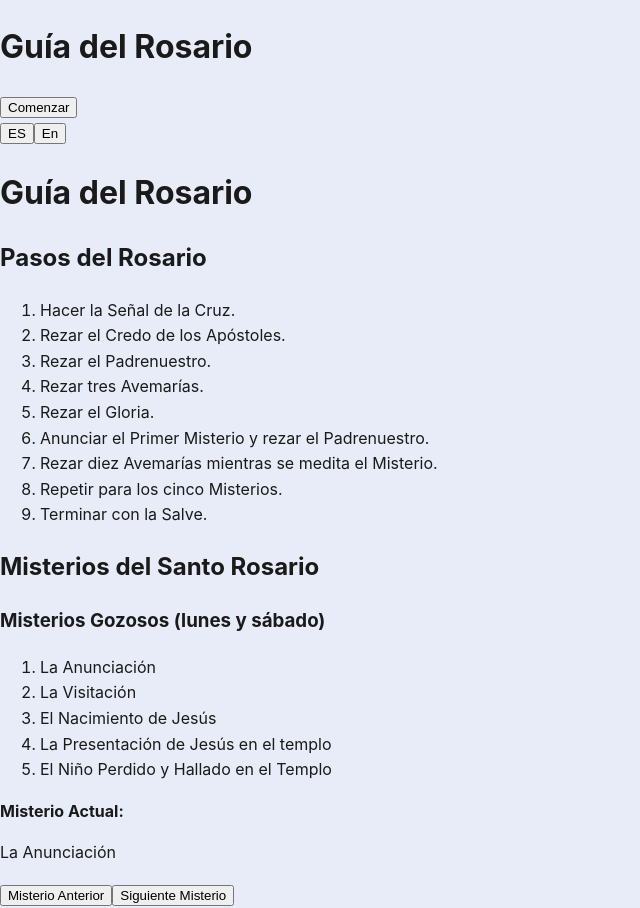
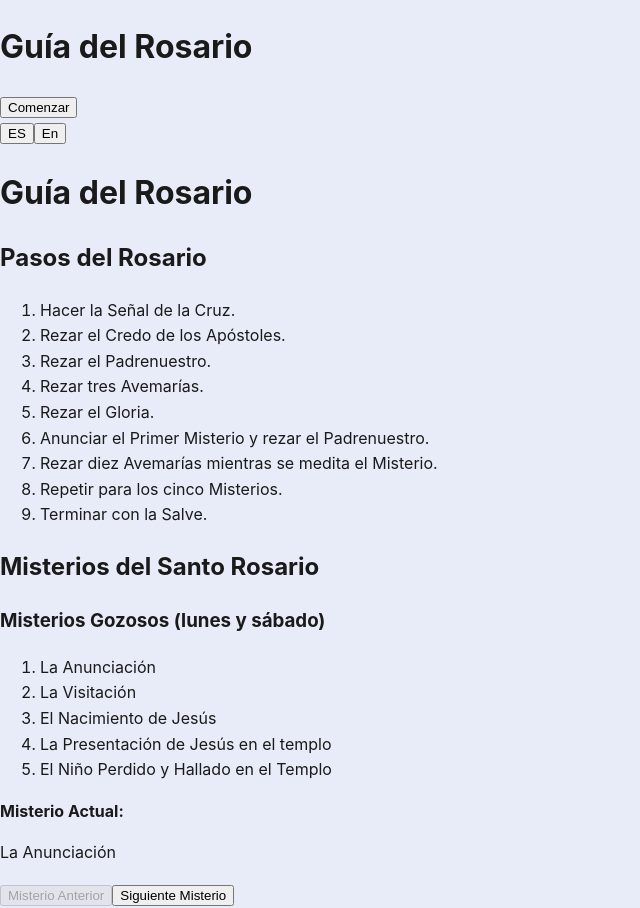
Before and after one commit to LuisDev912/Rosary-guide, a React (Vite) app: page / in a window 1280 px wide. Both pictures are taken after a click on the button "Comenzar". Shown: the whole page, without its empty margins (0-640 px from the left). Built offline with nearby package versions, Linux system fonts and the light colour scheme.

Commit message:
feat: disable buttons when the user is on the first or last mystery

```diff
--- a/src/components/RosaryRunner.jsx
+++ b/src/components/RosaryRunner.jsx
@@ -39,11 +39,16 @@ function RosaryRunner({ mysteries }) {
             </div>
 
             <div className="control-buttons">
-                <button className="previous-mystery" onClick={() => goPrevious()}>
+                <button className="previous-mystery"
+                    onClick={() => goPrevious()}
+                    disabled={currentMysteryIndex === 0}
+                >
                     {t("buttons.previousMystery")}
                 </button>
 
-                <button className="next-mystery" onClick={() => goNext()}>
+                <button className="next-mystery"
+                    onClick={() => goNext()}
+                    disabled={currentMysteryIndex === 4}>
                     {t("buttons.nextMystery")}
                 </button>
             </div>
```
